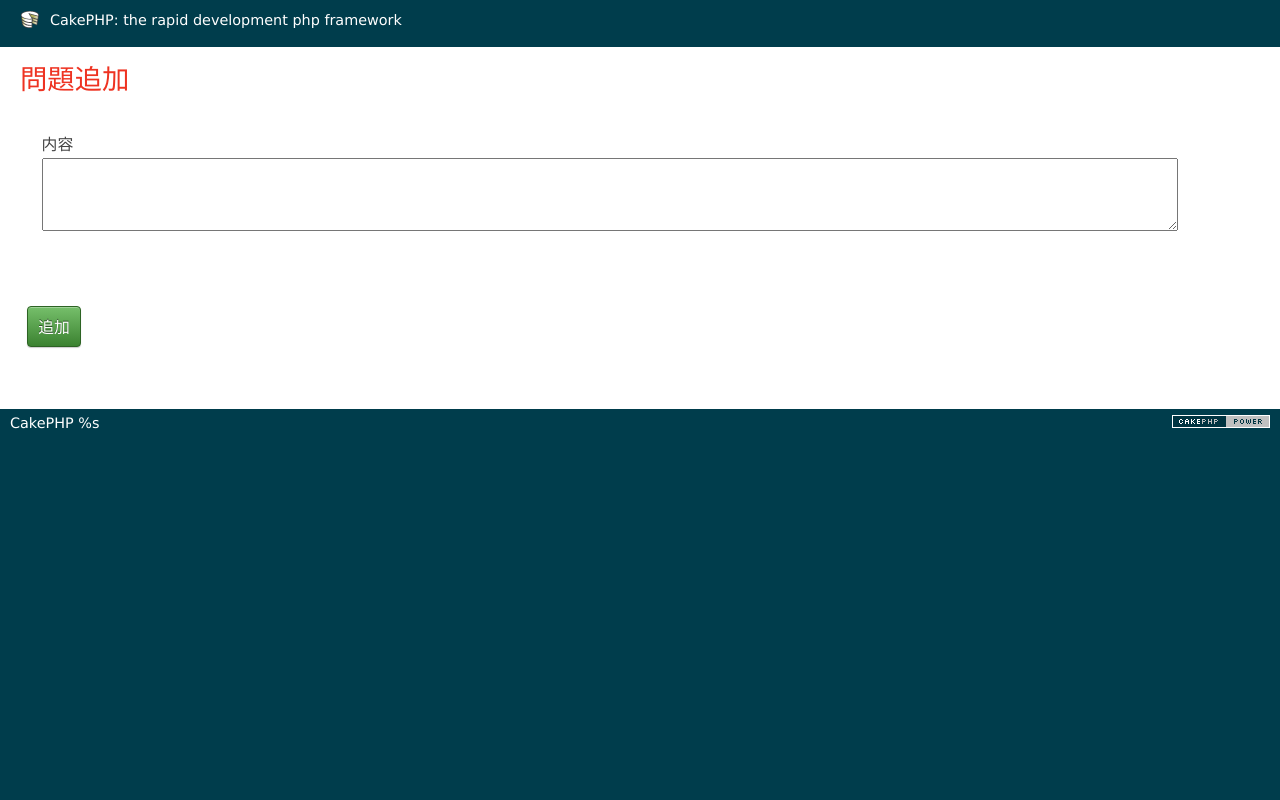
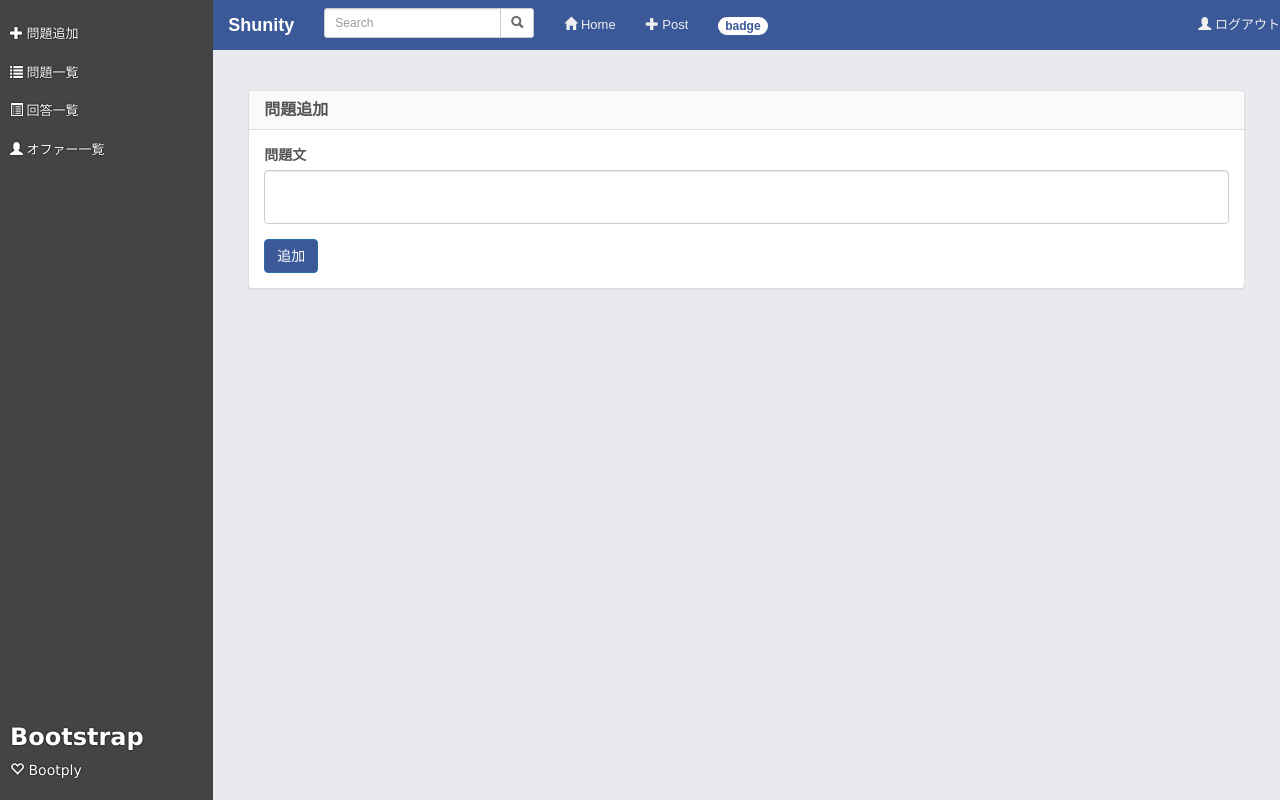
Before and after one commit to say117/admin.shunity.com, a CakePHP app: the page made by app/View/Questions/add.ctp in a window 1280 px wide. Run offline with PHP 8.4 and a stand-in for CakePHP, Linux system fonts and the light colour scheme; the template is opened without the code that fills it, so the values that code supplies are empty; form fields are guessed from the names that the template uses; some libraries are stand-ins or nearby versions.

Commit message:
Improve design

```diff
--- a/app/Controller/AppController.php
+++ b/app/Controller/AppController.php
@@ -33,6 +33,7 @@
 class AppController extends Controller {
 
     public $uses = array('Company');
+    public $helpers = array('Form', 'Html');
     public $components = array(
         'Auth' => array(
             'authError' => 'ログインしてください。',
--- a/app/Controller/QuestionsController.php
+++ b/app/Controller/QuestionsController.php
@@ -27,8 +27,8 @@
                 $this->set('errors', $this->Question->validationErrors);
                 return;
             }
-            return $this->Session->setFlash('問題登録に失敗しました', 'default', array('class' => 'alert danger'));
+            return $this->Session->setFlash('問題登録に失敗しました', 'default', array('class' => 'alert alert-danger'));
         }
-        $this->setFlashAndRedirect('問題登録が完了しました', '/companies/', array('class' => 'alert success'));
+        $this->setFlashAndRedirect('問題登録が完了しました', '/questions', array('class' => 'alert alert-success'));
     }
 }
--- a/app/View/Layouts/default.ctp
+++ b/app/View/Layouts/default.ctp
@@ -1,62 +1,136 @@
-<?php
-/**
- * CakePHP(tm) : Rapid Development Framework (http://cakephp.org)
- * Copyright (c) Cake Software Foundation, Inc. (http://cakefoundation.org)
- *
- * Licensed under The MIT License
- * For full copyright and license information, please see the LICENSE.txt
- * Redistributions of files must retain the above copyright notice.
- *
- * @copyright     Copyright (c) Cake Software Foundation, Inc. (http://cakefoundation.org)
- * @link          http://cakephp.org CakePHP(tm) Project
- * @package       app.View.Layouts
- * @since         CakePHP(tm) v 0.10.0.1076
- * @license       http://www.opensource.org/licenses/mit-license.php MIT License
- */
-
-$cakeDescription = __d('cake_dev', 'CakePHP: the rapid development php framework');
-$cakeVersion = __d('cake_dev', 'CakePHP %s', Configure::version())
-?>
-<!DOCTYPE html>
-<html>
+<!doctype html>
+<html lang="en">
 <head>
-	<?php echo $this->Html->charset(); ?>
-	<title>
-		<?php if ($this->fetch('title_for_layout') != '') echo $this->fetch('title_for_layout') . ' | '; ?>Shunity
-	</title>
-	<?php
-		echo $this->Html->meta('icon');
-
-		echo $this->Html->css('cake.generic');
-
-		echo $this->fetch('meta');
-		echo $this->fetch('css');
-		echo $this->fetch('script');
-	?>
+  <meta charset="UTF-8" />
+  <title>Document</title>
+  <link rel="stylesheet" href="https://maxcdn.bootstrapcdn.com/bootstrap/3.3.1/css/bootstrap.min.css">
+  <?php echo $this->Html->css('style'); ?>
 </head>
 <body>
-	<div id="container">
-		<div id="header">
-			<h1><?php echo $this->Html->link($cakeDescription, 'http://cakephp.org'); ?></h1>
-		</div>
-		<div id="content">
+  <div class="wrapper">
+    <div class="box">
+        <div class="row row-offcanvas row-offcanvas-left">
 
-			<?php echo $this->Session->flash(); ?>
 
-			<?php echo $this->fetch('content'); ?>
-		</div>
-		<div id="footer">
-			<?php echo $this->Html->link(
-					$this->Html->image('cake.power.gif', array('alt' => $cakeDescription, 'border' => '0')),
-					'http://www.cakephp.org/',
-					array('target' => '_blank', 'escape' => false, 'id' => 'cake-powered')
-				);
-			?>
-			<p>
-				<?php echo $cakeVersion; ?>
-			</p>
-		</div>
-	</div>
-	<?php echo $this->element('sql_dump'); ?>
+            <!-- sidebar -->
+            <div class="column col-sm-2 col-xs-1 sidebar-offcanvas" id="sidebar">
+
+                <ul class="nav">
+                <li><a href="#" data-toggle="offcanvas" class="visible-xs text-center"><i class="glyphicon glyphicon-chevron-right"></i></a></li>
+              </ul>
+
+                <ul class="nav hidden-xs" id="lg-menu">
+                    <li class="active"><a href="/questions/add"><i class="glyphicon glyphicon-plus"></i> 問題追加</a></li>
+                    <li><a href="#stories"><i class="glyphicon glyphicon-list"></i> 問題一覧</a></li>
+                    <li><a href="#"><i class="glyphicon glyphicon-list-alt"></i> 回答一覧</a></li>
+                    <li><a href="#"><i class="glyphicon glyphicon-user"></i> オファー一覧</a></li>
+                </ul>
+                <ul class="list-unstyled hidden-xs" id="sidebar-footer">
+                    <li>
+                      <a href="http://www.bootply.com"><h3>Bootstrap</h3> <i class="glyphicon glyphicon-heart-empty"></i> Bootply</a>
+                    </li>
+                </ul>
+
+                <!-- tiny only nav-->
+              <ul class="nav visible-xs" id="xs-menu">
+                    <li><a href="#featured" class="text-center"><i class="glyphicon glyphicon-list-alt"></i></a></li>
+                    <li><a href="#stories" class="text-center"><i class="glyphicon glyphicon-list"></i></a></li>
+                    <li><a href="#" class="text-center"><i class="glyphicon glyphicon-paperclip"></i></a></li>
+                    <li><a href="#" class="text-center"><i class="glyphicon glyphicon-refresh"></i></a></li>
+                </ul>
+
+            </div>
+            <!-- /sidebar -->
+
+            <!-- main right col -->
+            <div class="column col-sm-10 col-xs-11" id="main">
+
+                <!-- top nav -->
+                <div class="navbar navbar-blue navbar-static-top">
+                    <div class="navbar-header">
+                      <button class="navbar-toggle" type="button" data-toggle="collapse" data-target=".navbar-collapse">
+                        <span class="sr-only">Toggle</span>
+                        <span class="icon-bar"></span>
+                  <span class="icon-bar"></span>
+                  <span class="icon-bar"></span>
+                      </button>
+                      <!-- <a href="/" class="navbar-brand logo">Shunity</a> -->
+                      <a href="/" class="navbar-brand"><b style='color:white;'>Shunity</b></a>
+                    </div>
+                    <nav class="collapse navbar-collapse" role="navigation">
+                    <form class="navbar-form navbar-left">
+                        <div class="input-group input-group-sm" style="max-width:360px;">
+                          <input type="text" class="form-control" placeholder="Search" name="srch-term" id="srch-term">
+                          <div class="input-group-btn">
+                            <button class="btn btn-default" type="submit"><i class="glyphicon glyphicon-search"></i></button>
+                          </div>
+                        </div>
+                    </form>
+                    <ul class="nav navbar-nav">
+                      <li>
+                        <a href="#"><i class="glyphicon glyphicon-home"></i> Home</a>
+                      </li>
+                      <li>
+                        <a href="#postModal" role="button" data-toggle="modal"><i class="glyphicon glyphicon-plus"></i> Post</a>
+                      </li>
+                      <li>
+                        <a href="#"><span class="badge">badge</span></a>
+                      </li>
+                    </ul>
+                    <ul class="nav navbar-nav navbar-right">
+                      <li class="dropdown">
+                        <a href="#" class="dropdown-toggle" data-toggle="dropdown"><i class="glyphicon glyphicon-user"></i> ログアウト</a>
+                        <ul class="dropdown-menu">
+                          <li><a href="">More</a></li>
+                          <li><a href="">More</a></li>
+                          <li><a href="">More</a></li>
+                          <li><a href="">More</a></li>
+                          <li><a href="">More</a></li>
+                        </ul>
+                      </li>
+                    </ul>
+                    </nav>
+                </div>
+                <!-- /top nav -->
+
+                <div class="padding">
+                    <div class="full col-sm-9">
+                      <?php echo $this->Session->flash(); ?>
+                      <?php echo $this->fetch('content'); ?>
+                    </div>
+                </div><!-- /padding -->
+            </div>
+            <!-- /main -->
+
+        </div>
+    </div>
+</div>
+
+
+<!--post modal-->
+<div id="postModal" class="modal fade" tabindex="-1" role="dialog" aria-hidden="true">
+  <div class="modal-dialog">
+  <div class="modal-content">
+      <div class="modal-header">
+          <button type="button" class="close" data-dismiss="modal" aria-hidden="true">×</button>
+      Update Status
+      </div>
+      <div class="modal-body">
+          <form class="form center-block">
+            <div class="form-group">
+              <textarea class="form-control input-lg" autofocus="" placeholder="What do you want to share?"></textarea>
+            </div>
+          </form>
+      </div>
+      <div class="modal-footer">
+          <div>
+          <button class="btn btn-primary btn-sm" data-dismiss="modal" aria-hidden="true">Post</button>
+            <ul class="pull-left list-inline"><li><a href=""><i class="glyphicon glyphicon-upload"></i></a></li><li><a href=""><i class="glyphicon glyphicon-camera"></i></a></li><li><a href=""><i class="glyphicon glyphicon-map-marker"></i></a></li></ul>
+      </div>
+      </div>
+  </div>
+  </div>
+</div>
+<script src="https://ajax.googleapis.com/ajax/libs/jquery/2.1.3/jquery.min.js"></script>
 </body>
 </html>
--- a/app/View/Questions/add.ctp
+++ b/app/View/Questions/add.ctp
@@ -1,12 +1,18 @@
 <?php $this->assign('title_for_layout', '問題一覧'); ?>
 
-<h2 class="pull-left">問題追加</h2>
-
-<?php echo $this->Form->create('Question'); ?>
-  <div class="form-group">
-    <div>
-      <?php echo $this->Form->input('Question.description', array('type' => 'textarea', 'label' => '内容')); ?>
-    </div>
+<div class="panel panel-default">
+  <div class="panel-heading">
+    <h3 class="panel-title">問題追加</h3>
   </div>
-  <?php echo $this->Form->submit('追加', array('class' => 'btn btn-block btn-primary')); ?>
-<?php echo $this->Form->end(); ?>
+  <div class="panel-body">
+    <?php echo $this->Form->create('Question'); ?>
+	  <div class="form-group">
+	    <!-- <div> -->
+	      <label for="QuestionDescription">問題文</label>
+	      <?php echo $this->Form->input('Question.description', array('type' => 'textarea', 'label' => false, 'class' =>'form-control')); ?>
+	    <!-- </div> -->
+	  </div>
+      <?php echo $this->Form->submit('追加', array('class' => 'btn btn-primary')); ?>
+    <?php echo $this->Form->end(); ?>
+  </div>
+</div>
--- /dev/null
+++ b/app/webroot/css/style.css
@@ -0,0 +1,287 @@
+/* custom template */
+html, body {
+   height: 100%;
+   font-family:verdana,arial,sans-serif;
+   color:#555555;
+}
+
+.nav {
+   font-family:Arial,sans-serif;
+   font-size:13px;
+}
+
+a {
+  color:#222222;
+}
+
+a:hover {
+  text-decoration:none;
+}
+
+hr {
+  border-color:#dedede;
+}
+
+.wrapper, .row {
+   height: 100%;
+   margin-left:0;
+   margin-right:0;
+}
+
+.wrapper:before, .wrapper:after,
+.column:before, .column:after {
+    content: "";
+    display: table;
+}
+
+.wrapper:after,
+.column:after {
+    clear: both;
+}
+
+.column {
+    height: 100%;
+    overflow: auto;
+    *zoom:1;
+}
+
+.column .padding {
+    padding: 20px;
+}
+
+.full{
+  padding-top:70px;
+}
+
+.box {
+    bottom: 0; /* increase for footer use */
+    left: 0;
+    position: absolute;
+    right: 0;
+    top: 0;
+    background-color:#444444;
+  /*
+    background-image:url('/assets/example/bg_suburb.jpg');
+    background-size:cover;
+    background-attachment:fixed;
+  */
+}
+
+.divider {
+  margin-top:32px;
+}
+
+.navbar-blue {
+    border-width:0;
+  background-color:#3B5999;
+    color:#ffffff;
+    font-family:arial,sans-serif;
+    top:0;
+    position:fixed;
+    width:inherit;
+}
+
+.navbar-blue li > a,.navbar-toggle  {
+   color:#efefef;
+}
+
+.navbar-blue .dropdown-menu li a {color:#2A4888;}
+.navbar-blue .dropdown-menu li > a {padding-left:30px;}
+
+.navbar-blue li>a:hover, .navbar-blue li>a:focus, .navbar-blue .open, .navbar-blue .open>a, .navbar-blue .open>a:hover, .navbar-blue .open>a:focus {
+   background-color:#2A4888;
+   color:#fff;
+}
+
+#main {
+   background-color:#e9eaed;
+   padding-left:0;
+   padding-right:0;
+}
+#main .img-circle {
+   margin-top:18px;
+   height:70px;
+   width:70px;
+}
+
+#sidebar {
+    padding:0px;
+  padding-top:15px;
+}
+
+#sidebar, #sidebar a, #sidebar-footer a {
+    color:#ffffff;
+    background-color:transparent;
+  text-shadow:0 0 2px #000000;
+    padding-left:5px;
+}
+#sidebar .nav li>a:hover {
+    background-color:#393939;
+}
+
+.logo {
+  display:block;
+  padding:3px;
+  background-color:#fff;
+  color:#3B5999;
+  height:28px;
+  width:28px;
+  margin:9px;
+  margin-right:2px;
+  margin-left:15px;
+  font-size:20px;
+  font-weight:700;
+  text-align:center;
+  text-decoration:none;
+  text-shadow:0 0 1px;
+  border-radius:2px;
+}
+#sidebar-footer {
+  background-color:#444;
+  position:absolute;
+  bottom:5px;
+  padding:5px;
+}
+#footer {
+  margin-bottom:20px;
+}
+
+/* bootstrap overrides */
+
+h1,h2,h3 {
+   font-weight:800;
+}
+
+.navbar-toggle, .close {
+  outline:0;
+}
+
+.navbar-toggle .icon-bar {
+  background-color: #fff;
+}
+
+.btn-primary,.label-primary,.list-group-item.active, .list-group-item.active:hover, .list-group-item.active:focus  {
+  background-color:#3B5999;
+    color:#fffffe;
+}
+.btn-default {
+    color:#666666;
+    text-shadow:0 0 1px rgba(0,0,0,.3);
+}
+.form-control {
+
+}
+
+.panel textarea, .well textarea, textarea.form-control
+{
+   resize: none;
+}
+
+.badge{
+   color:#3B5999;
+   background-color:#fff;
+}
+.badge:hover, .badge-inverse{
+   background-color:#3B5999;
+   color:#fff;
+}
+
+.jumbotron {
+  background-color:transparent;
+}
+.label-default {
+  background-color:#dddddd;
+}
+.page-header {
+  margin-top: 55px;
+  padding-top: 9px;
+  border-top:1px solid #eeeeee;
+  font-weight:700;
+  text-transform:uppercase;
+  letter-spacing:2px;
+}
+
+.panel-default .panel-heading {
+  background-color:#f9fafb;
+  color:#555555;
+}
+
+.col-sm-9.full {
+    width: 100%;
+}
+
+.modal-header, .modal-footer {
+  background-color:#f2f2f2;
+    font-weight:800;
+    font-size:12px;
+}
+
+.modal-footer i, .well i {
+    font-size:20px;
+    color:#c0c0c0;
+}
+
+.modal-body {
+  padding:0px;
+}
+
+.modal-body textarea.form-control
+{
+   resize: none;
+   border:0;
+   box-shadow:0 0 0;
+}
+
+small.text-muted {
+  font-family:courier,courier-new,monospace;
+}
+
+/* adjust the contents on smaller devices */
+@media (max-width: 768px) {
+
+  .column .padding {
+    padding: 7px;
+  }
+
+  .full{
+  padding-top:20px;
+  }
+
+  .navbar-blue {
+  background-color:#3B5999;
+    top:0;
+    width:100%;
+    position:relative;
+  }
+
+}
+
+
+/*
+ * off canvas sidebar
+ * --------------------------------------------------
+ */
+@media screen and (max-width: 768px) {
+  .row-offcanvas {
+    position: relative;
+    -webkit-transition: all 0.25s ease-out;
+    -moz-transition: all 0.25s ease-out;
+    transition: all 0.25s ease-out;
+  }
+
+  .row-offcanvas-left.active {
+    left: 33%;
+  }
+
+  .row-offcanvas-left.active .sidebar-offcanvas {
+    left: -33%;
+    position: absolute;
+    top: 0;
+    width: 33%;
+    margin-left: 5px;
+  }
+
+  #sidebar, #sidebar a, #sidebar-footer a {
+    padding-left:3px;
+  }
+}
```
Also changed, not shown: app/View/Companies/add.ctp (added, +41 -0 lines), app/View/Questions/index.ctp (+10 -3 lines), app/Model/Company.php (renamed from app/Model/CompanyModel.php), 1 other file.
